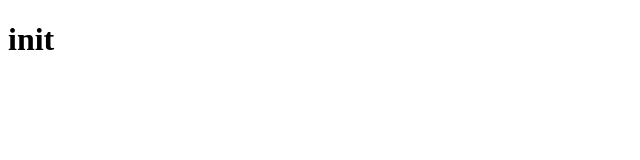
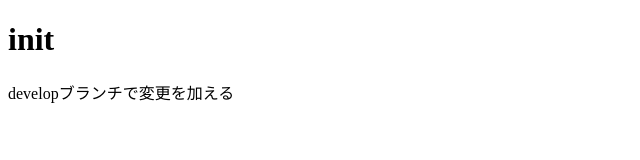
Before and after one commit to yuji-tak/github-test, a plain HTML site: page index.html in a window 1280 px wide. Shown: the whole page, without its empty margins (0-640 px from the left). Drawn offline with Linux system fonts and the light colour scheme.

Commit message:
developで変更

```diff
--- a/index.html
+++ b/index.html
@@ -7,5 +7,6 @@
 </head>
 <body>
     <h1>init</h1>
+    <p>developブランチで変更を加える</p>
 </body>
 </html>
```
